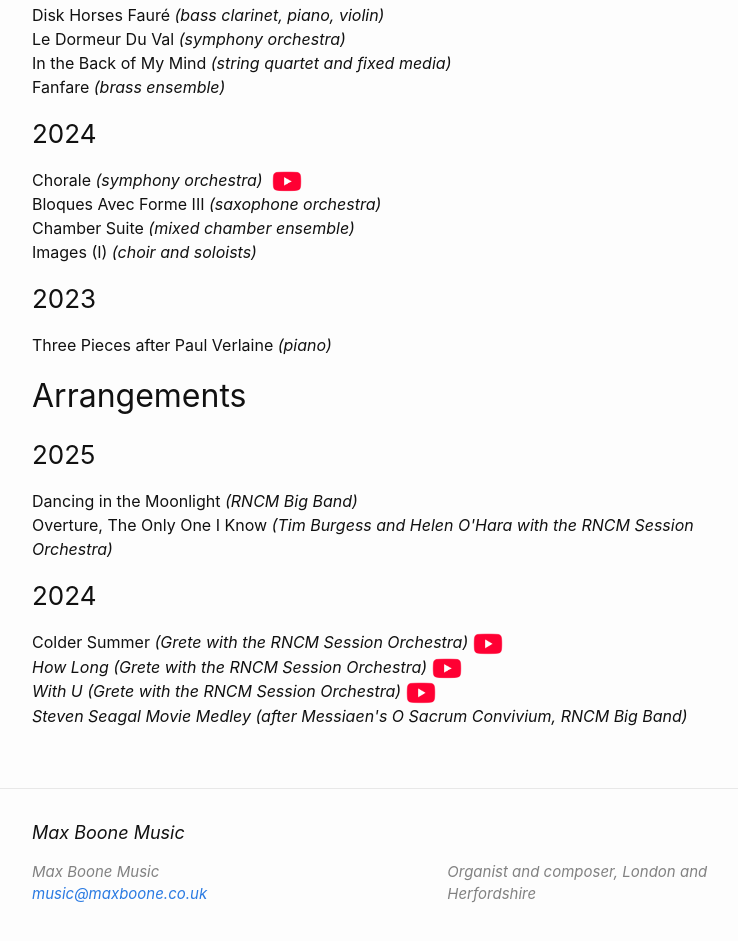
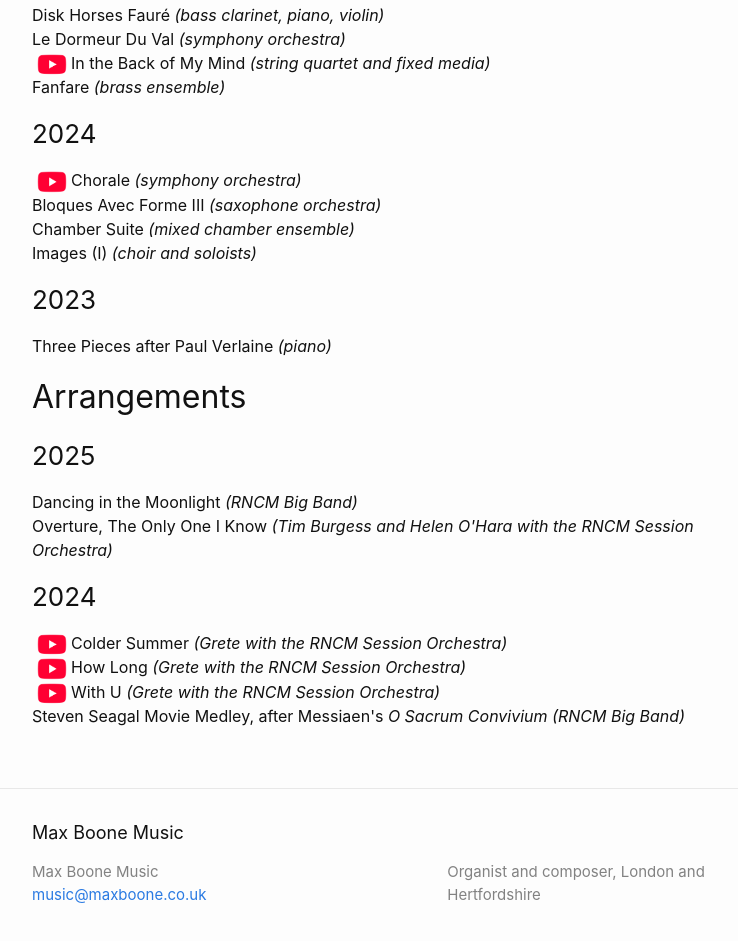
Before and after one commit to maxboonemusic/maxboonemusic.github.io, a plain HTML site: page composition.html in a window 1280 px wide. Shown: the part 635-1576 px from the top of the page, without its empty margins (238-976 px from the left). Drawn offline with Linux system fonts and the light colour scheme.

Commit message:
20250903

```diff
--- a/composition.html
+++ b/composition.html
@@ -7,8 +7,8 @@
 <meta name="generator" content="Jekyll v4.4.1" />
 <meta property="og:title" content="Composition" />
 <meta property="og:locale" content="en_US" />
-<meta name="description" content="Organist and composer, London and Herfordshire" />
-<meta property="og:description" content="Organist and composer, London and Herfordshire" />
+<meta name="description" content="Organist and composer, London and Hertfordshire" />
+<meta property="og:description" content="Organist and composer, London and Hertfordshire" />
 <link rel="canonical" href="/composition.html" />
 <meta property="og:url" content="/composition.html" />
 <meta property="og:site_name" content="Max Boone Music" />
@@ -16,7 +16,7 @@
 <meta name="twitter:card" content="summary" />
 <meta property="twitter:title" content="Composition" />
 <script type="application/ld+json">
-{"@context":"https://schema.org","@type":"WebPage","description":"Organist and composer, London and Herfordshire","headline":"Composition","url":"/composition.html"}</script>
+{"@context":"https://schema.org","@type":"WebPage","description":"Organist and composer, London and Hertfordshire","headline":"Composition","url":"/composition.html"}</script>
 <!-- End Jekyll SEO tag -->
 <link rel="stylesheet" href="/assets/main.css"><link type="application/atom+xml" rel="alternate" href="/feed.xml" title="Max Boone Music" /></head>
 <body><header class="site-header" role="banner">
@@ -31,7 +31,7 @@
           </span>
         </label>
 
-        <div class="trigger"><a class="page-link" href="/">About me</a><a class="page-link" href="/composition.html">Composition</a><a class="page-link" href="/gallery.html">Gallery</a><a class="page-link" href="/organ.html">Organ</a><a class="page-link" href="/services.html">Services</a></div>
+        <div class="trigger"><a class="page-link" href="/">About me</a><a class="page-link" href="/composition.html">Composition</a><a class="page-link" href="/gallery.html">Gallery</a><a class="page-link" href="/organ.html">Organ</a><a class="page-link" href="/services.html">My Services</a></div>
       </nav></div>
 </header>
 <main class="page-content" aria-label="Content">
@@ -70,15 +70,18 @@
 <p>
 Disk Horses Fauré <i>(bass clarinet, piano, violin)</i><br/>
 Le Dormeur Du Val <i>(symphony orchestra)</i><br/>
+<a href="https://www.youtube.com/watch?v=ezbUO1PwmIU&t=443s" target="_blank">&nbsp;<img src="assets/images/yt.png" width="30px"/>
+</a>
 In the Back of My Mind <i>(string quartet and fixed media)</i><br/>
 Fanfare <i>(brass ensemble)</i><br/>
 </p>
 
 <h3>2024</h3>
 <p>
+<a href="https://www.youtube.com/watch?v=-ff1vyI9MpA&list=RD-ff1vyI9MpA&start_radio=1" target="_blank">&nbsp;<img src="assets/images/yt.png" width="30px"/>
+</a>
 Chorale <i>(symphony orchestra)</i>
-  <a href="https://www.youtube.com/watch?v=-ff1vyI9MpA&list=RD-ff1vyI9MpA&start_radio=1" target="_blank">&nbsp;<img src="assets/images/yt.png" width="30px"/>
-</a><br/>
+  <br/>
 Bloques Avec Forme III <i>(saxophone orchestra)</i><br/>
 Chamber Suite <i>(mixed chamber ensemble)</i><br/>
 Images (I) <i>(choir and soloists)</i><br/>
@@ -102,13 +105,15 @@
 <h3>2024</h3>
 
 <p>
-Colder Summer <i>(Grete with the RNCM Session Orchestra)<a href="https://www.youtube.com/watch?v=t6djYp2uw4E&list=PLOzTDRSR-IxD4wEJkxLk67FISMASRiWA7&index=4" target="_blank">&nbsp;<img src="assets/images/yt.png" width="30px"/>
-</a><br/>
-How Long<i> (Grete with the RNCM Session Orchestra)<a href="https://www.youtube.com/watch?v=_baPYKUsty4&list=PLOzTDRSR-IxD4wEJkxLk67FISMASRiWA7&index=3" target="_blank">&nbsp;<img src="assets/images/yt.png" width="30px"/>
-</a><br/>
-With U <i> (Grete with the RNCM Session Orchestra)<a href="https://www.youtube.com/watch?v=yzQU6SVVL9I&list=PLOzTDRSR-IxD4wEJkxLk67FISMASRiWA7&index=1" target="_blank">&nbsp;<img src="assets/images/yt.png" width="30px"/>
-</a><br/>
-Steven Seagal Movie Medley <i>(after Messiaen's O Sacrum Convivium, RNCM Big Band)</i><br/>
+<a href="https://www.youtube.com/watch?v=t6djYp2uw4E&list=PLOzTDRSR-IxD4wEJkxLk67FISMASRiWA7&index=4" target="_blank">&nbsp;<img src="assets/images/yt.png" width="30px"/>
+</a>
+Colder Summer <i>(Grete with the RNCM Session Orchestra)</i><br/>
+<a href="https://www.youtube.com/watch?v=_baPYKUsty4&list=PLOzTDRSR-IxD4wEJkxLk67FISMASRiWA7&index=3" target="_blank">&nbsp;<img src="assets/images/yt.png" width="30px"/>
+</a
+>How Long <i>(Grete with the RNCM Session Orchestra)</i><br/>
+<a href="https://www.youtube.com/watch?v=yzQU6SVVL9I&list=PLOzTDRSR-IxD4wEJkxLk67FISMASRiWA7&index=1" target="_blank">&nbsp;<img src="assets/images/yt.png" width="30px"/>
+</a>With U <i>(Grete with the RNCM Session Orchestra)</i><br/>
+Steven Seagal Movie Medley, after Messiaen's <i>O Sacrum Convivium</i> <i>(RNCM Big Band)</i><br/>
 </p>
 
 
@@ -138,7 +143,7 @@
 </div>
 
       <div class="footer-col footer-col-3">
-        <p>Organist and composer, London and Herfordshire</p>
+        <p>Organist and composer, London and Hertfordshire</p>
       </div>
     </div>
 
--- a/feed.xml
+++ b/feed.xml
@@ -1 +1 @@
-<?xml version="1.0" encoding="utf-8"?><feed xmlns="http://www.w3.org/2005/Atom" ><generator uri="https://jekyllrb.com/" version="4.4.1">Jekyll</generator><link href="/feed.xml" rel="self" type="application/atom+xml" /><link href="/" rel="alternate" type="text/html" /><updated>2025-09-03T10:45:48+01:00</updated><id>/feed.xml</id><title type="html">Max Boone Music</title><subtitle>Organist and composer, London and Herfordshire</subtitle></feed>
+<?xml version="1.0" encoding="utf-8"?><feed xmlns="http://www.w3.org/2005/Atom" ><generator uri="https://jekyllrb.com/" version="4.4.1">Jekyll</generator><link href="/feed.xml" rel="self" type="application/atom+xml" /><link href="/" rel="alternate" type="text/html" /><updated>2025-09-03T14:51:48+01:00</updated><id>/feed.xml</id><title type="html">Max Boone Music</title><subtitle>Organist and composer, London and Hertfordshire</subtitle></feed>
```
Also changed, not shown: 404.html (+6 -6 lines), gallery.html (+5 -5 lines), index.html (+5 -5 lines), organ.html (+5 -5 lines), services.html (+9 -9 lines), 1 other file.
